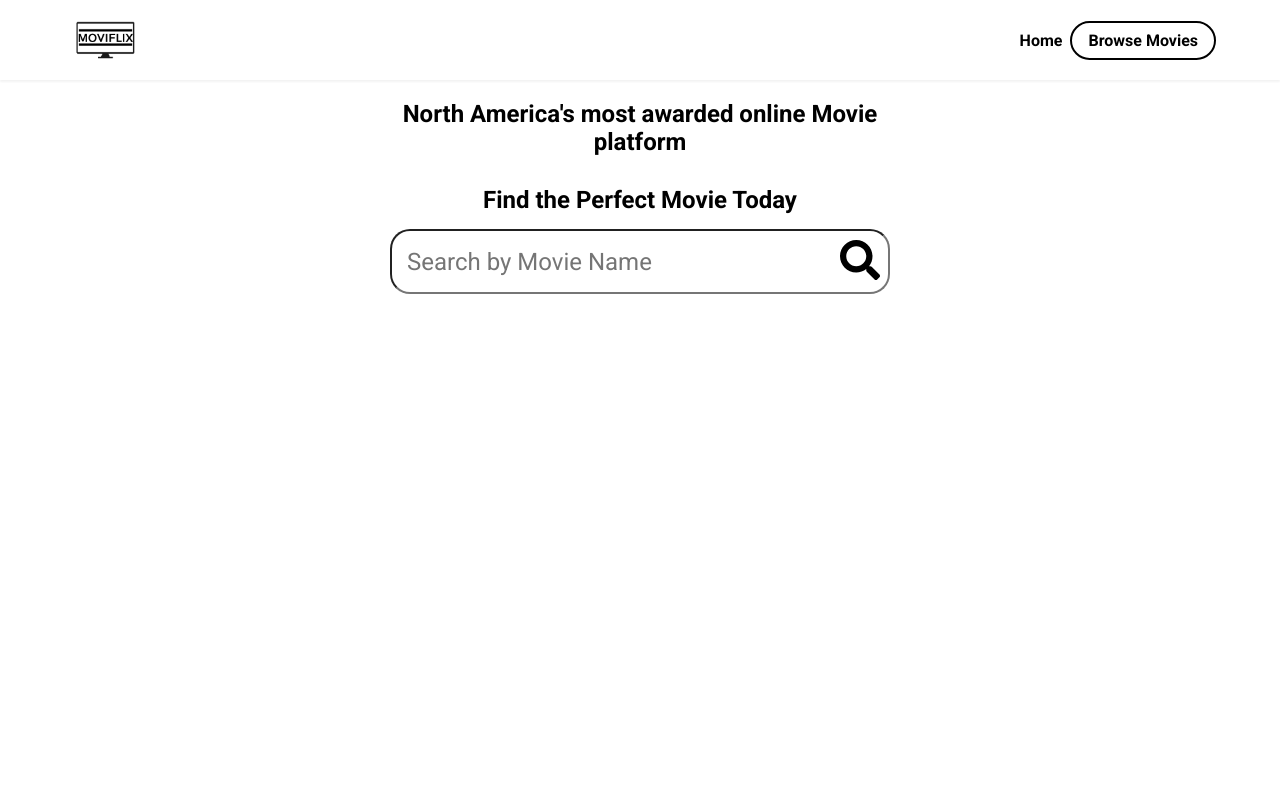
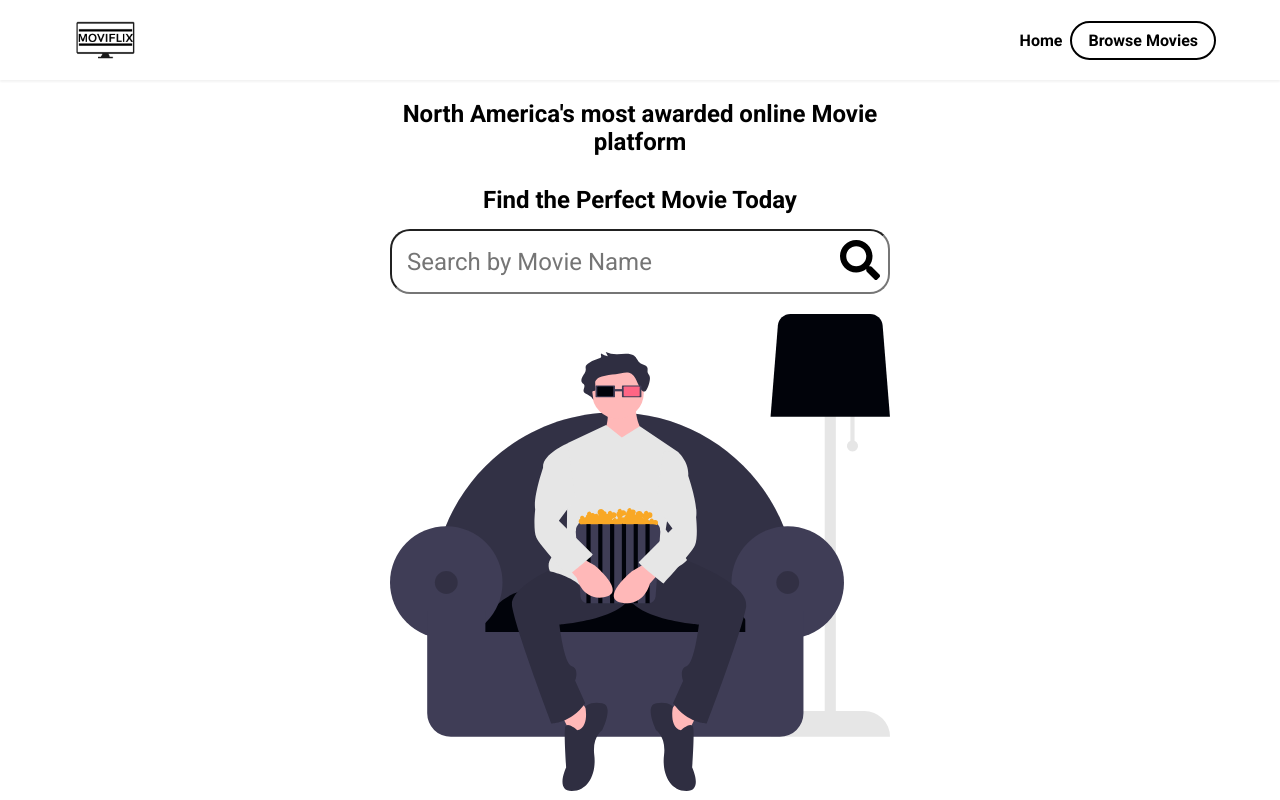
Before and after one commit to SethDimmer123/movie-api-react-app, a React (Create React App) app: page / in a window 1280 px wide. Built offline with nearby package versions, Linux system fonts and the light colour scheme.

Commit message:
initial commit

```diff
--- a/src/components/Landing.jsx
+++ b/src/components/Landing.jsx
@@ -1,4 +1,5 @@
 import React from "react";
+import HomePagePic from "../assets/undraw.svg";
 
 function Landing() {
   return (
@@ -41,6 +42,9 @@ function Landing() {
               </button>
             </div>
           </div>
+        <figure className="h__logo">
+          <img src={HomePagePic} alt="" className="homepage__logo" />
+        </figure>
         </div>
       </header>
     </section>
--- a/src/index.css
+++ b/src/index.css
@@ -126,3 +126,10 @@ ul {
     background-color: transparent;
     border: none;
   }
+
+
+  .homepage__logo{
+    width: 100%;
+    max-width: 500px;
+    margin-top: 20px;
+  }
```
Lines whose indentation alone changed are shown as unchanged.
